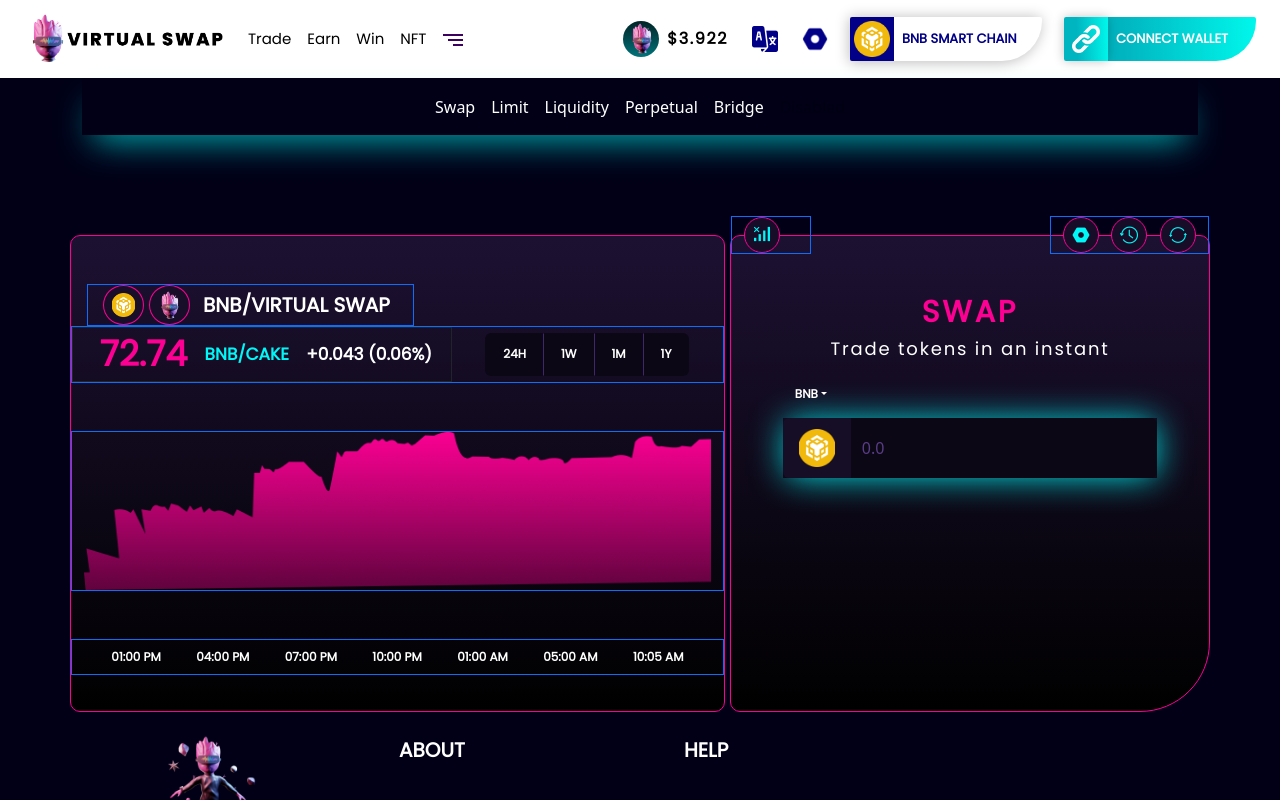
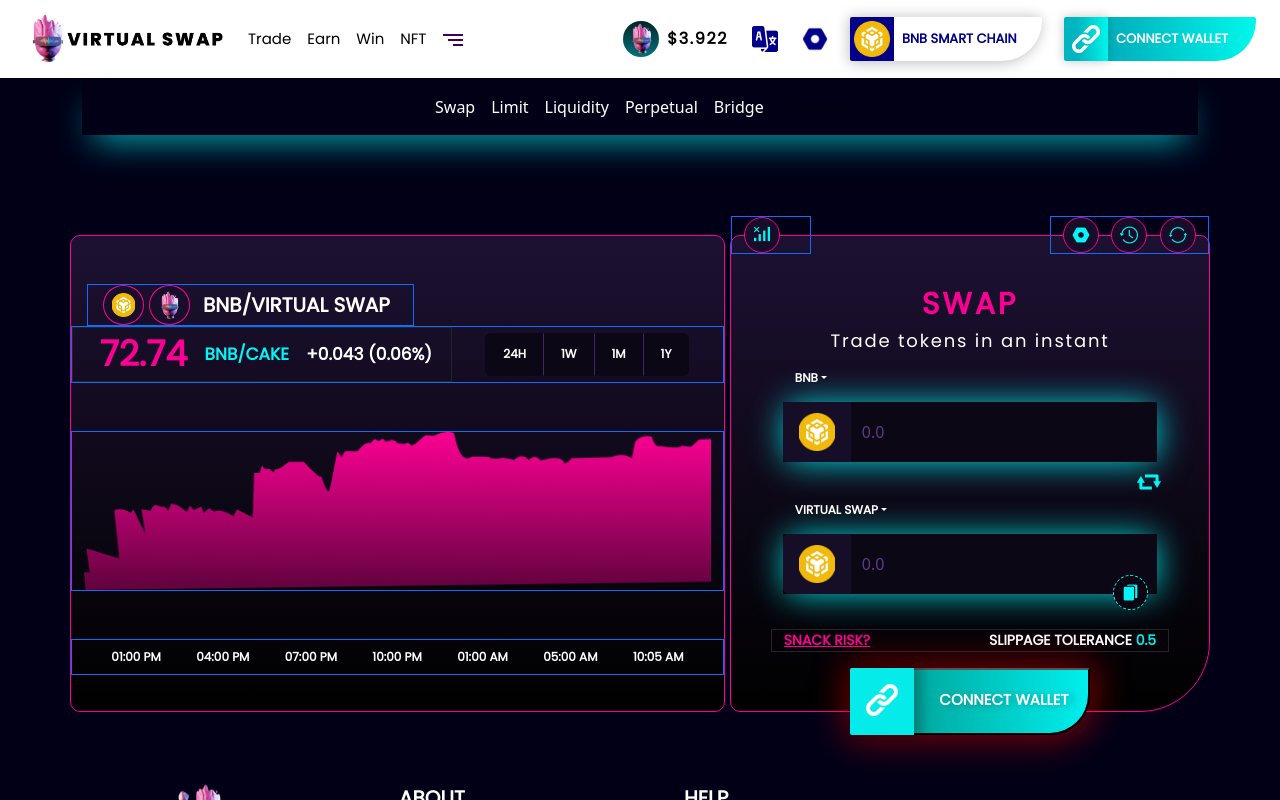
Before and after one commit to ArbitechSolution/virtual_swap_Ui, a React (Create React App) app: page /trade_swap in a window 1280 px wide. Shown: the top 800 px of the page. Built offline with nearby package versions, Linux system fonts and the light colour scheme.

Commit message:
trade-swap component

```diff
--- a/src/components/trade-swap/Trade_Swap.css
+++ b/src/components/trade-swap/Trade_Swap.css
@@ -190,3 +190,66 @@
 /* .dropdown-toggle::after{
     background-color: #04EBEA;
 } */
+.copy-bg{
+  width: 35px;
+height: 35px;
+background: #0A0511;
+border: 1px dashed #01F7F7;
+  border-radius: 50%;
+
+  position: relative;
+  top: -19px;
+  margin-right: 13px;
+}
+.tsnack{
+  font-family: 'Poppins';
+font-style: normal;
+font-weight: 600;
+font-size: 14px;
+/* identical to box height */
+text-decoration-line: underline;
+text-transform: uppercase;
+
+color: #FD0093;
+}
+.tslippage{
+  font-family: 'Poppins';
+font-style: normal;
+font-weight: 600;
+font-size: 14px;
+/* identical to box height */
+text-transform: uppercase;
+color: #FFFFFF;
+
+}
+.tslippagevalue{
+  color:  #04EBEA;
+}
+.btn_conn_bg{
+  width: 270px;
+height: 67px;
+background: linear-gradient(267.95deg, #01F7F7 -8.05%, #00A99F 72.65%);
+box-shadow: 1px 1px 35px 5px rgba(255, 0, 0, 0.47);
+border-radius: 2px 2px 40px 2px;
+}
+.btn_conn_icon_bg{
+  position: relative;
+  left: -8px;
+  width: 64px;
+height: 67px;
+background: #04EBEA;
+box-shadow: 4px 0px 11px 4px rgba(0, 0, 0, 0.24);
+border-radius: 2px 0px 0px 2px;
+}
+.btn_conn{
+  width: 156px;
+height: 25px;
+font-family: 'Poppins';
+font-style: normal;
+font-weight: 800;
+font-size: 15px;
+line-height: 22px;
+text-transform: uppercase;
+color: #FFFFFF;
+text-shadow: 6px 1px 7px rgba(0, 0, 0, 0.25);
+}
--- a/src/components/trade-swap/Trade_Swap.js
+++ b/src/components/trade-swap/Trade_Swap.js
@@ -8,11 +8,15 @@
 import SettingICon from "../../Assets/Images/MaskSetting.png";
 import Ticon from "../../Assets/Images/TimeIcon.png";
 import RecycleIcon from "../../Assets/Images/Recycle.png";
+import ExchangeIcon from "../../Assets/Images/Exchange.png";
+import CopyIcon from "../../Assets/Images/Copy.png";
+import connection_icon from "../../Assets/Images/connection_icon.png";
+
 function Trade_Swap() {
   return (
     <div className="container">
       <TradeNavbar />
-      <div className="row d-flex justify-content-center ">
+      <div className="row d-flex justify-content-center mb-5 ">
         <div className="col-12 swap-margin">
           <div className="row d-flex justify-content-between">
             <div className="col-5 graph-bg">
@@ -124,13 +128,13 @@
                   </div>
                 </div>
               </div>
-              <div className="row mt-3 ">
+              <div className="row mt-2 ">
                 <div className="text-center tswap">Swap</div>
                 <div className="text-center tswap2">
                   Trade tokens in an instant
                 </div>
               </div>
-              <div className="row d-flex justify-content-center mt-3">
+              <div className="row d-flex justify-content-center mt-2">
                 <div className="col-10">
                   <label htmlFor="basic-url" className="form-label">
                     <div className="dropdown">
@@ -140,7 +144,7 @@
                         data-bs-toggle="dropdown"
                         aria-expanded="false"
                       >
-                       BNB
+                        BNB
                       </button>
                       {/* <ul className="dropdown-menu">
                         <li>
@@ -161,7 +165,7 @@
                       </ul> */}
                     </div>
                   </label>
-                  <div className="input-group mb-3">
+                  <div className="input-group mb-2">
                     <span className="input-group-text" id="basic-addon3">
                       <img src={coin} className="img-fluid p-1" />
                     </span>
@@ -175,6 +179,88 @@
                   </div>
                 </div>
               </div>
+              <div className="row me-4">
+                <div className="d-flex justify-content-end ">
+                  <img src={ExchangeIcon} className="img-fluid" />
+                </div>
+              </div>
+              <div className="row d-flex justify-content-center ">
+                <div className="col-10">
+                  <label htmlFor="basic-url" className="form-label">
+                    <div className="dropdown">
+                      <button
+                        className="btn  btn-drop dropdown-toggle"
+                        type="button"
+                        data-bs-toggle="dropdown"
+                        aria-expanded="false"
+                      >
+                        Virtual Swap
+                      </button>
+                      {/* <ul className="dropdown-menu">
+                        <li>
+                          <a className="dropdown-item" href="#">
+                            Action
+                          </a>
+                        </li>
+                        <li>
+                          <a className="dropdown-item" href="#">
+                            Another action
+                          </a>
+                        </li>
+                        <li>
+                          <a className="dropdown-item" href="#">
+                            Something else here
+                          </a>
+                        </li>
+                      </ul> */}
+                    </div>
+                  </label>
+                  <div className="input-group">
+                    <span className="input-group-text" id="basic-addon3">
+                      <img src={coin} className="img-fluid p-1" />
+                    </span>
+                    <input
+                      type="text"
+                      className="form-control"
+                      id="basic-url"
+                      aria-describedby="basic-addon3"
+                      value={"0.0"}
+                    />
+                  </div>
+                </div>
+              </div>
+              <div className="row me-4">
+                <div className="d-flex justify-content-end ">
+                  <div className="copy-bg text-center">
+                    <img
+                      src={CopyIcon}
+                      className="img-fluid p-2"
+                      width={"40px"}
+                    />
+                  </div>
+                </div>
+              </div>
+              <div className="row d-flex justify-content-center">
+                <div className="col-10 d-flex justify-content-between border border-dark">
+                  <div className="tsnack">Snack Risk?</div>
+                  <div className="tslippage">
+                    Slippage Tolerance{" "}
+                    <span className="tslippagevalue"> 0.5</span>
+                  </div>
+                </div>
+              </div>
+              <div className="row d-flex justify-content-center mt-3">
+                <div className="col-lg-3">
+                  <div className="d-flex justify-content-center align-items-center">
+                    <button className="d-flex justify-content-start align-items-center btn_conn_bg">
+                      <div className="btn_conn_icon_bg p-3 text-white">
+                        <img src={connection_icon} className="img-fluid" />
+                      </div>
+                      <div className=" btn_conn ms-1">Connect wallet</div>
+                    </button>
+                  </div>
+                </div>
+              </div>
             </div>
           </div>
         </div>
```
Also changed, not shown: src/Assets/Images/Copy.png (added), src/Assets/Images/Exchange.png (added).
